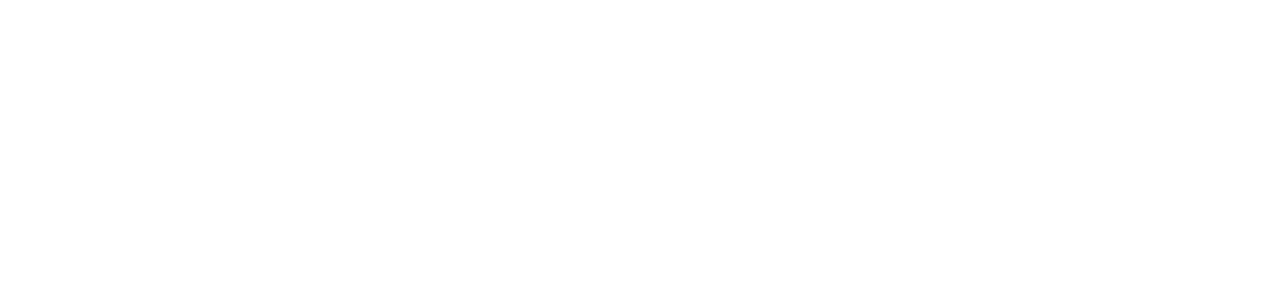
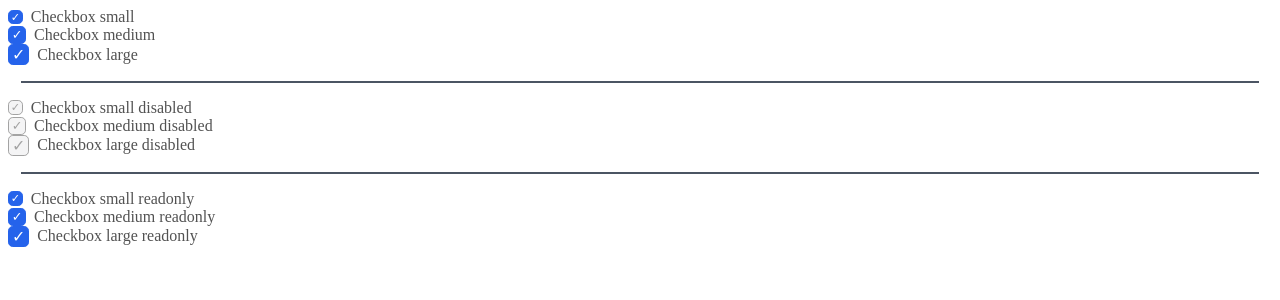
Before and after one commit to Ionut-Frisan/vue-component-library, a Vue app: page /checkboxes in a window 1280 px wide. Before the commit this address had no page. Shown: the top 300 px of the page. Built offline with nearby package versions, Linux system fonts and the light colour scheme.

Commit message:
v0 checkbox

```diff
--- /dev/null
+++ b/src/assets/styles/components/checkbox.scss
@@ -0,0 +1,112 @@
+@import "../utils/colors.scss";
+@import "../utils/constant.scss";
+
+.f-checkbox {
+  height: fit-content;
+  width: fit-content;
+  border-radius: 0;
+  margin: $input_margin;
+  text-align: center;
+
+  input[type="checkbox"]{
+    display: none;
+  }
+
+  &.label-start {
+    label{
+      flex-direction: row-reverse;
+      &::before{
+        margin-right: 0;
+        margin-left: 0.5rem;
+      }
+    }
+  }
+
+  &.sm{
+    label{
+      &::before{
+        height: 0.8rem;
+        width: 0.8rem;
+        font-size: 0.7rem;
+      }
+    }
+  }
+  &.lg{
+    label{
+      &::before{
+        height: 1.2rem;
+        width: 1.2rem;
+        font-size: 1rem;
+      }
+    }
+  }
+
+  label {
+    color: $input_font_color;
+    width: fit-content;
+    display: flex;
+    flex-direction: row;
+    align-items: center;
+
+    &::before {
+      border: 0.1rem solid $input_border_color;
+      border-radius: $input_border_radius;
+      height: 1rem;
+      width: 1rem;
+      font-size: 0.8rem;
+      padding: 0;
+      display: inline-block;
+      content: "";
+      cursor: pointer;
+      margin-right: 0.5rem;
+    }
+
+    &:focus{
+      outline: unset;
+      border: unset;
+    }
+  }
+
+  &.checked{
+    label{
+      &::before{
+        background-color: $color_primary;
+        content: '\2713';
+        color: white;
+        text-align: center;
+        display: flex;
+        align-items: center;
+        justify-content: center;
+        border: 0.1rem solid $color_primary;
+      }
+    }
+  }
+
+  &:has(label:focus){
+    label{
+      &::before{
+        border: 0.1rem solid $input_focus_color;
+        box-shadow: 0 0 0 0.2rem rgba(59, 130, 246, 0.25);
+      }
+    }
+  }
+
+  &:has(input:disabled){
+    label{
+      &::before{
+        background-color: $input_disabled_bg_color;
+        color: $input_border_color;
+        border: 0.1rem solid $input_border_color;
+        box-shadow: unset;
+      }
+    }
+  }
+  // TODO: fix readonly focus style
+  //&:has(input:read-only){
+  //  label{
+  //    &::before{
+  //      box-shadow: unset;
+  //    }
+  //  }
+  //}
+}
--- /dev/null
+++ b/src/components/FCheckbox.vue
@@ -0,0 +1,89 @@
+<template>
+  <span :class="containerClasses"
+  >
+    <input
+        type="checkbox"
+        :checked="modelValue"
+        :value="value"
+        :disabled="disabled"
+        :readonly="readonly"
+        :name="name"
+    >
+    <label tabindex="0"
+           @focusin="handleFocusIn"
+           @focusout="handleFocusOut"
+           @click="handleChange"
+    >{{ label }}</label>
+  </span>
+</template>
+
+<script setup>
+import "../assets/styles/components/checkbox.scss";
+import {computed, ref} from "vue";
+
+const props = defineProps({
+  modelValue: Boolean,
+  value: String,
+  label: String,
+  size: {
+    type: String,
+    default: 'md',
+    validator(value) {
+      return ['sm', 'md', 'lg'].includes(value);
+    }
+  },
+  labelPosition: {
+    type: String,
+    default: 'right',
+  },
+  readonly: {
+    type: Boolean,
+    default: false,
+  },
+  disabled: {
+    type: Boolean,
+    default: false,
+  },
+  name: String,
+});
+
+const emits = defineEmits(['update:modelValue', 'change']);
+const hasLabel = computed(() => !!props.label);
+const sizes = ['sm', 'md', 'lg'];
+
+const checked = ref(props.modelValue || false);
+
+const containerClasses = computed(() => {
+  return [
+    `f-checkbox`,
+    {'label-start': props.labelPosition === 'left'},
+    {checked: props.modelValue},
+    sizes.includes(props.size) ? props.size : 'md',
+    {readonly: props.readonly},
+    {disabled: props.disabled}
+  ]
+})
+
+const handleChange = () => {
+  if (props.disabled || props.readonly) return;
+  emits('update:modelValue', !props.modelValue);
+  // emits('change', event);
+}
+
+const handleKeyboard = (event) => {
+  if (event.key === ' ') handleChange();
+}
+
+const handleFocusIn = (event) => {
+  window.addEventListener('keyup', handleKeyboard);
+}
+
+const handleFocusOut = (event) => {
+  window.removeEventListener('keyup', handleKeyboard);
+}
+
+</script>
+
+<style scoped>
+
+</style>
--- a/src/router/index.js
+++ b/src/router/index.js
@@ -3,6 +3,7 @@
 import Buttons from "../views/Buttons.vue";
 import Inputs from "../views/Inputs.vue";
 import Textareas from "../views/Textareas.vue";
+import Checkboxes from "../views/Checkboxes.vue";
 import Home from "../views/Home.vue";
 import Form from "../views/Form.vue";
 
@@ -20,6 +21,9 @@
         path: '/textareas', component: Textareas,
     },
     {
+        path: '/checkboxes', component: Checkboxes,
+    },
+    {
         path: '/form', component: Form,
     },
 ]
--- /dev/null
+++ b/src/views/Checkboxes.vue
@@ -0,0 +1,24 @@
+<template>
+  <f-checkbox label="Checkbox small" v-model="test" size="sm"></f-checkbox>
+  <f-checkbox label="Checkbox medium" v-model="test" size="md"></f-checkbox>
+  <f-checkbox label="Checkbox large" v-model="test" size="lg"></f-checkbox>
+  <div class="horizontal-separator"></div>
+  <f-checkbox label="Checkbox small disabled" v-model="test" disabled size="sm"></f-checkbox>
+  <f-checkbox label="Checkbox medium disabled" v-model="test" disabled size="md"></f-checkbox>
+  <f-checkbox label="Checkbox large disabled" v-model="test" disabled size="lg"></f-checkbox>
+  <div class="horizontal-separator"></div>
+  <f-checkbox label="Checkbox small readonly" v-model="test" readonly size="sm"></f-checkbox>
+  <f-checkbox label="Checkbox medium readonly" v-model="test" readonly size="md"></f-checkbox>
+  <f-checkbox label="Checkbox large readonly" v-model="test" readonly size="lg"></f-checkbox>
+</template>
+
+<script setup>
+import {ref} from "vue";
+import FCheckbox from "../components/FCheckbox.vue";
+
+const test = ref(true);
+</script>
+
+<style scoped>
+
+</style>
```
